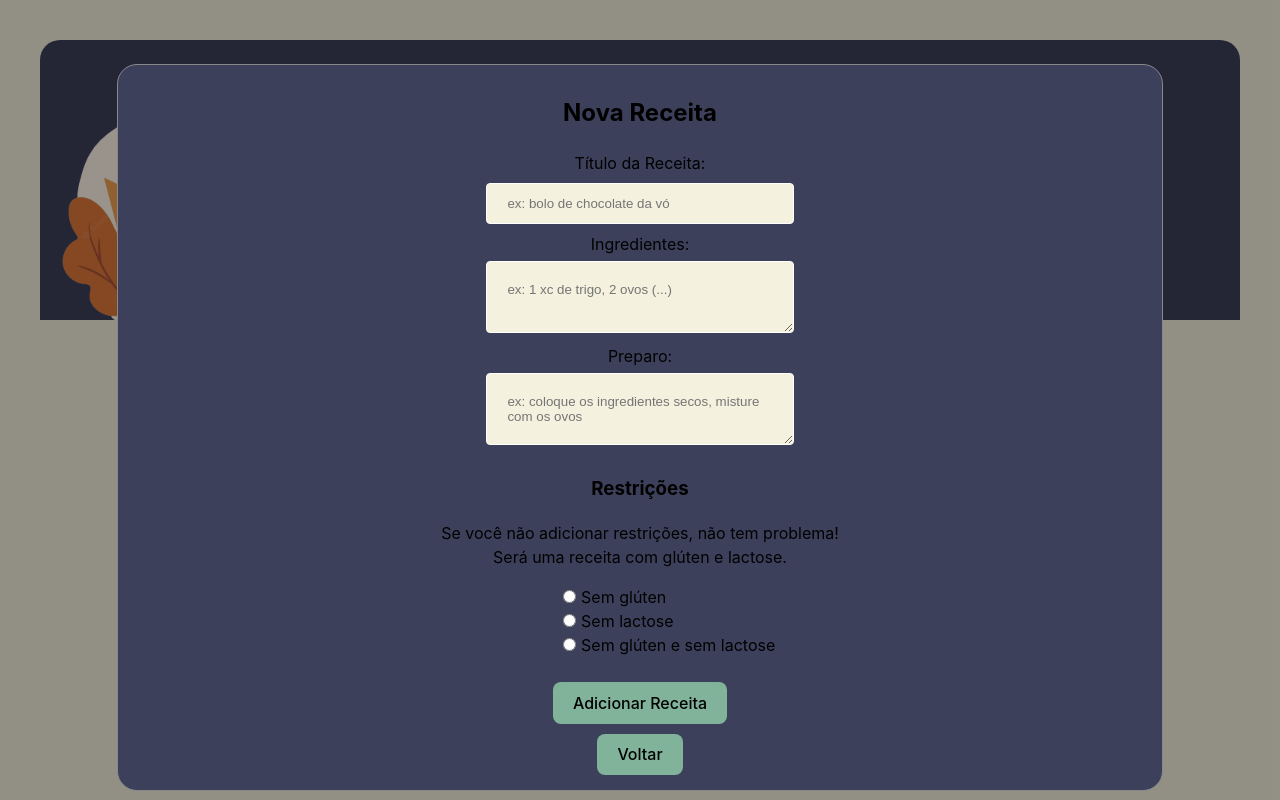
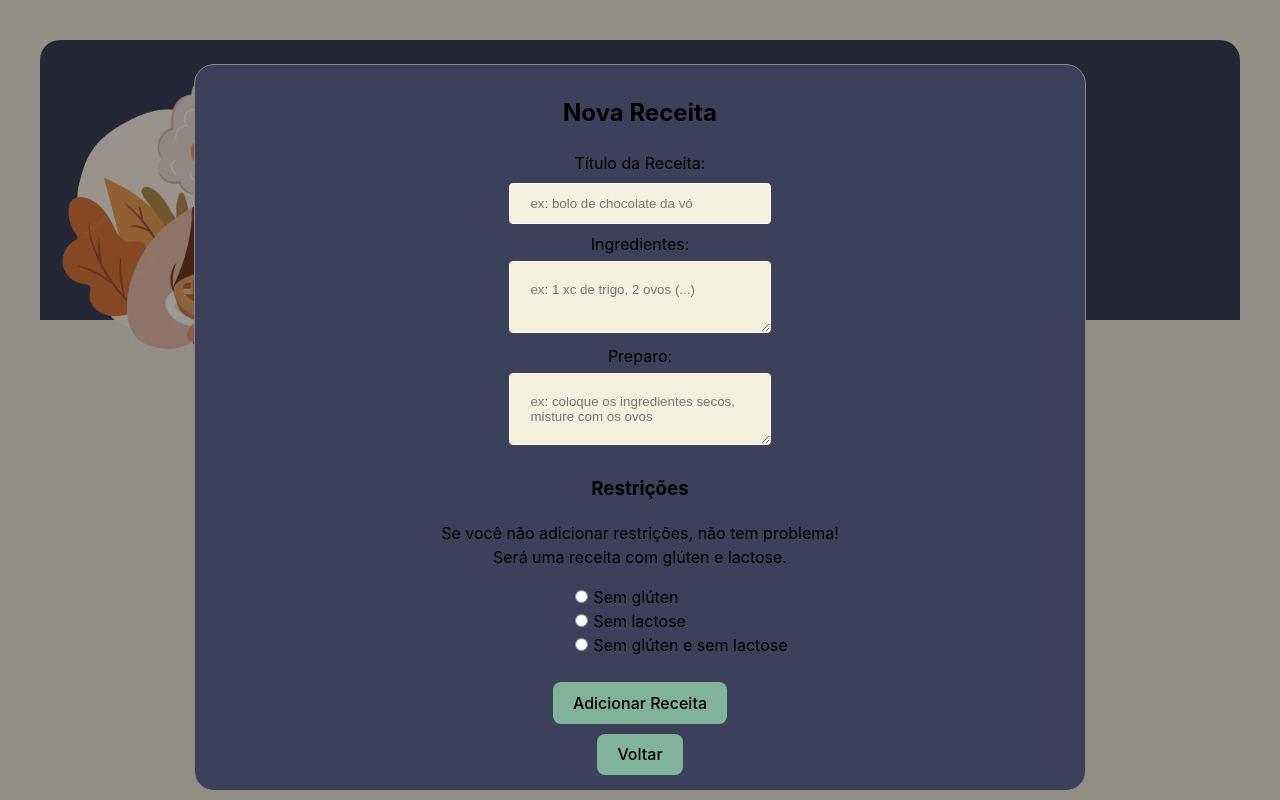
Before and after one commit to Riedel-Gabriela/LabFoods, a React (Vite) app in the folder LabReceitas/: page /create in a window 1280 px wide. Built offline with nearby package versions, Linux system fonts and the light colour scheme.

Commit message:
fix(LabFood): width modal

```diff
--- a/LabReceitas/src/components/organisms/ReceitaDetail/ReceitaDetails.css
+++ b/LabReceitas/src/components/organisms/ReceitaDetail/ReceitaDetails.css
@@ -25,5 +25,5 @@
     margin: 5% auto;
     padding: 10px;
     border: 1px solid #888;
-    width: 50%;
+    width: 68%;
 }
--- a/LabReceitas/src/components/organisms/ReceitaForm/ReceitaForm.css
+++ b/LabReceitas/src/components/organisms/ReceitaForm/ReceitaForm.css
@@ -18,7 +18,7 @@
     margin: 5% auto;
     padding: 10px;
     border: 1px solid #888;
-    width: 80%;
+    width: 68%;
 }
 
 input[type=text], textarea {
```
